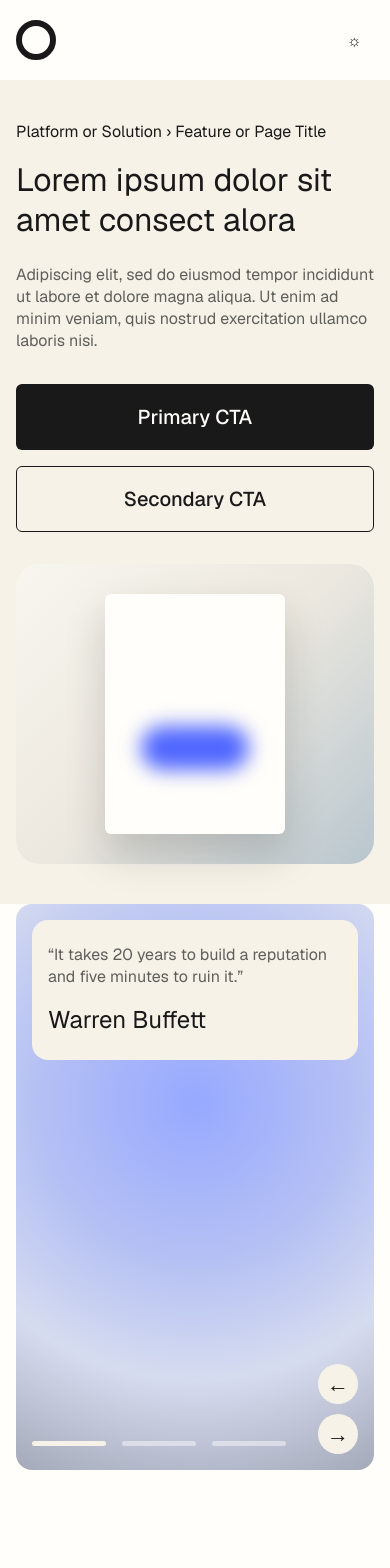
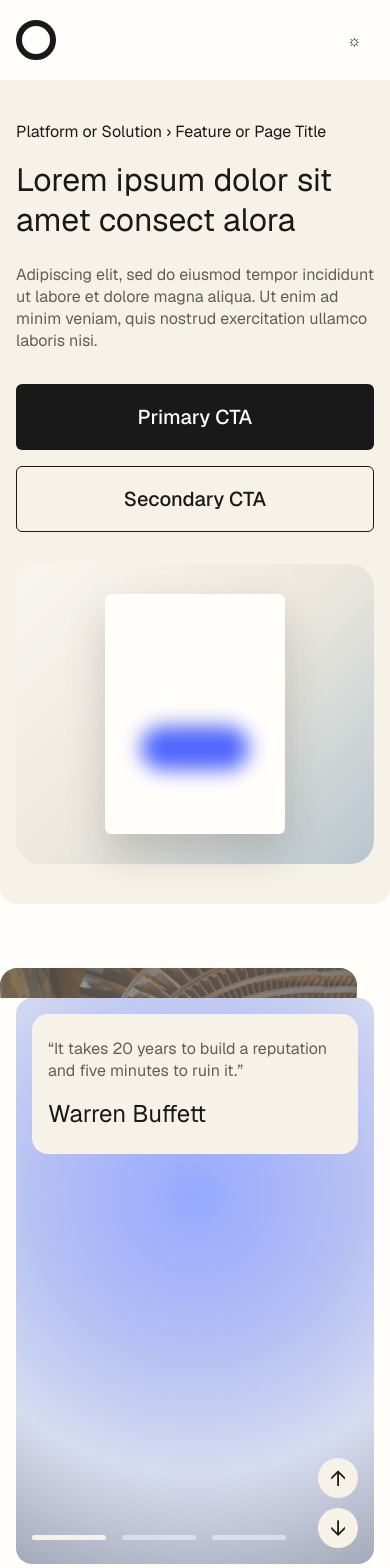
Before and after one commit to SpideyP00L/okta-assignment, a Next.js app: page / in a window 390 px wide. Shown: the top 1568 px of the page. Before the commit the page ends 1470 px from the top, so only its background shows below. Built offline with nearby package versions, Linux system fonts and the light colour scheme.

Commit message:
feat: align responsive hero and carousel

```diff
--- a/src/components/Hero/hero.styles.ts
+++ b/src/components/Hero/hero.styles.ts
@@ -4,7 +4,19 @@ import { colors, radius, spacing } from "@/styles/tokens";
 import { breakpoints } from "@/styles/breakpoints";
 
 export const HeroSection = styled.section`
+  width: 100%;
+
   background: ${colors.surfaceSecondary};
+
+  @media (max-width: ${breakpoints.tablet}) {
+    padding-inline: 33px;
+
+    background: ${colors.snow};
+  }
+
+  @media (max-width: ${breakpoints.mobile}) {
+    padding-inline: 0;
+  }
 `;
 
 export const HeroInner = styled.div`
@@ -13,18 +25,33 @@ export const HeroInner = styled.div`
 
   display: grid;
   grid-template-columns: 1fr 1fr;
-  gap: ${spacing.xl};
 
-  padding: ${spacing.xl} ${spacing.sm};
+  gap: 64px;
+
+  padding: 64px 16px;
+
+  box-sizing: border-box;
+
+  background: ${colors.surfaceSecondary};
 
   @media (max-width: ${breakpoints.tablet}) {
+    width: 100%;
+
     grid-template-columns: 1fr;
+
+    padding: 48px 64px;
+
     gap: 40px;
+
+    border-radius: 0 0 24px 24px;
   }
 
   @media (max-width: ${breakpoints.mobile}) {
     padding: 40px 16px;
+
     gap: 32px;
+
+    border-radius: 0 0 16px 16px;
   }
 `;
 
--- a/src/components/Quotes/CarouselNavigation.tsx
+++ b/src/components/Quotes/CarouselNavigation.tsx
@@ -2,6 +2,8 @@ import {
   ArrowButton,
   ArrowGroup,
   BottomNav,
+  DesktopArrow,
+  MobileArrow,
   Progress,
   ProgressBar,
   WayfindingWrapper,
@@ -24,18 +26,14 @@ export function CarouselNavigation() {
       </WayfindingWrapper>
 
       <ArrowGroup>
-        <ArrowButton
-          type="button"
-          aria-label="Previous quote"
-        >
-          ←
+        <ArrowButton type="button" aria-label="Previous quote">
+          <DesktopArrow aria-hidden="true">←</DesktopArrow>
+          <MobileArrow aria-hidden="true">↑</MobileArrow>
         </ArrowButton>
 
-        <ArrowButton
-          type="button"
-          aria-label="Next quote"
-        >
-          →
+        <ArrowButton type="button" aria-label="Next quote">
+          <DesktopArrow aria-hidden="true">→</DesktopArrow>
+          <MobileArrow aria-hidden="true">↓</MobileArrow>
         </ArrowButton>
       </ArrowGroup>
     </BottomNav>
--- a/src/components/Quotes/CarouselPreview.tsx
+++ b/src/components/Quotes/CarouselPreview.tsx
@@ -1,5 +1,6 @@
 import styled from "styled-components";
 
+import { breakpoints } from "@/styles/breakpoints";
 import { PreviewCard } from "./carousel.styles";
 
 type CarouselPreviewSide = "left" | "right";
@@ -8,35 +9,159 @@ interface CarouselPreviewProps {
   side: CarouselPreviewSide;
 }
 
+/*
+ * The exported desktop/tablet SVGs already contain
+ * the curved/tapered Figma geometry.
+ *
+ * Therefore:
+ * - do not stretch them to 298px
+ * - do not apply clip-path
+ * - do not apply masks
+ *
+ * We simply position the exported artwork correctly.
+ */
+
 const LeftPreview = styled(PreviewCard)`
-  left: 0;
-`;
-
-const RightPreview = styled(PreviewCard)`
-  right: 0;
-`;
-
-const PreviewImage = styled.img`
-  position: absolute;
-
-  top: 0;
+  left: 52.46px;
 
   width: 60px;
   height: 560px;
 
+  overflow: visible;
+
+  z-index: 1;
+
+  @media (max-width: ${breakpoints.tablet}) {
+    left: 39px;
+
+    width: 25px;
+    height: 560px;
+
+    overflow: hidden;
+  }
+
+  @media (max-width: ${breakpoints.mobile}) {
+    left: 50%;
+    top: 0;
+
+    width: 325px;
+    height: 30px;
+
+    overflow: hidden;
+
+    z-index: 1;
+
+    /* SVG already has the correct shape */
+    border-radius: 0;
+
+    transform: translateX(-50%);
+  }
+`;
+
+const RightPreview = styled(PreviewCard)`
+  right: 52.46px;
+
+  width: 64px;
+  height: 560px;
+
+  overflow: visible;
+
+  z-index: 1;
+
+  @media (max-width: ${breakpoints.tablet}) {
+    right: 39px;
+
+    width: 25px;
+    height: 560px;
+
+    overflow: hidden;
+  }
+
+  @media (max-width: ${breakpoints.mobile}) {
+  right: auto;
+  left: 0;
+  top: 0;
+
+  width: 325px;
+  height: 30px;
+
+  transform: scaleY(-1);
+}
+`;
+
+/*
+ * Desktop left asset:
+ *
+ * Native export:
+ * approximately 60 × 559
+ */
+const LeftPreviewImage = styled.img`
+  position: absolute;
+
+  left: 0;
+  top: 50%;
+
   display: block;
 
-  object-fit: cover;
+  width: 60px;
+  height: 559px;
 
-  opacity: 1;
+  max-width: none;
+
+  transform: translateY(-50%);
+
+  @media (max-width: ${breakpoints.tablet}) {
+    width: 60px;
+    height: 559px;
+  }
+
+  @media (max-width: ${breakpoints.mobile}) {
+    left: 0;
+    top: 0;
+
+    width: 325px;
+    height: 30px;
+
+    transform: none;
+  }
 `;
 
-const LeftPreviewImage = styled(PreviewImage)`
-  left: 52px;
-`;
+/*
+ * Desktop right asset:
+ *
+ * Native export:
+ * approximately 64 × 558
+ */
+const RightPreviewImage = styled.img`
+  position: absolute;
 
-const RightPreviewImage = styled(PreviewImage)`
-  right: 52px;
+  right: 0;
+  top: 50%;
+
+  display: block;
+
+  width: 64px;
+  height: 558px;
+
+  max-width: none;
+
+  transform: translateY(-50%);
+
+  @media (max-width: ${breakpoints.tablet}) {
+    width: 64px;
+    height: 558px;
+  }
+
+  @media (max-width: ${breakpoints.mobile}) {
+  right: auto;
+  left: 0;
+  top: 0;
+
+  width: 325px;
+  height: 30px;
+
+  transform: scaleY(-1);
+}
 `;
 
 export function CarouselPreview({
@@ -45,20 +170,34 @@ export function CarouselPreview({
   if (side === "left") {
     return (
       <LeftPreview aria-hidden="true">
+        <picture>
+          <source
+            media={`(max-width: ${breakpoints.mobile})`}
+            srcSet="/images/carousel/mobile-preview.svg"
+          />
+
           <LeftPreviewImage
             src="/images/carousel/left-preview.svg"
             alt=""
           />
+        </picture>
       </LeftPreview>
     );
   }
 
   return (
     <RightPreview aria-hidden="true">
+      <picture>
+        <source
+          media={`(max-width: ${breakpoints.mobile})`}
+          srcSet="/images/carousel/mobile-preview.svg"
+        />
+
         <RightPreviewImage
           src="/images/carousel/right-preview.svg"
           alt=""
         />
+      </picture>
     </RightPreview>
   );
 }
--- a/src/components/Quotes/carousel.styles.ts
+++ b/src/components/Quotes/carousel.styles.ts
@@ -3,27 +3,23 @@ import styled from "styled-components";
 import { colors } from "@/styles/tokens";
 import { breakpoints } from "@/styles/breakpoints";
 
-/*
- * Shared styled-components for the Quotes carousel.
- *
- * Keeping layout styles here makes the individual
- * carousel components smaller and easier to debug.
- */
-
 export const Section = styled.section`
   width: 100%;
-  overflow: hidden;
+
+  overflow: visible;
 
   background: ${colors.snow};
 
   padding: 96px 32px 0;
 
   @media (max-width: ${breakpoints.tablet}) {
-    padding: 0 16px;
+    padding: 64px 24px 0;
   }
 
   @media (max-width: ${breakpoints.mobile}) {
-    padding: 0 16px;
+    padding: 64px 0 0;
+
+    overflow: hidden;
   }
 `;
 
@@ -39,18 +35,24 @@ export const Carousel = styled.div`
   align-items: center;
   justify-content: center;
 
-  overflow: hidden;
+  overflow: visible;
 
   @media (max-width: ${breakpoints.tablet}) {
     width: min(100%, 834px);
     height: 628px;
+
+    overflow: visible;
   }
 
+  /*
+ * Mobile previews are intentionally clipped
+ * to the carousel viewport.
+ */
   @media (max-width: ${breakpoints.mobile}) {
     width: 100%;
-    height: auto;
+    height: 626px;
 
-    overflow: visible;
+    overflow: hidden;
   }
 `;
 
@@ -65,17 +67,11 @@ export const PreviewCard = styled.div`
 
   overflow: hidden;
 
-  border-radius: 18px;
-
   z-index: 1;
 
   @media (max-width: ${breakpoints.tablet}) {
     width: 250px;
     height: 560px;
-  }
-
-  @media (max-width: ${breakpoints.mobile}) {
-    display: none;
   }
 `;
 
@@ -110,12 +106,15 @@ export const MainSlide = styled.div`
 
   @media (max-width: ${breakpoints.tablet}) {
     width: calc(100% - 128px);
+
     padding: 32px;
   }
 
   @media (max-width: ${breakpoints.mobile}) {
-    width: 100%;
+    width: calc(100% - 32px);
     height: 566px;
+
+    margin: 30px auto;
 
     padding: 16px;
 
@@ -328,3 +327,19 @@ export const ArrowButton = styled.button`
     outline-offset: 2px;
   }
 `;
+
+export const DesktopArrow = styled.span`
+  display: inline;
+
+  @media (max-width: ${breakpoints.mobile}) {
+    display: none;
+  }
+`;
+
+export const MobileArrow = styled.span`
+  display: none;
+
+  @media (max-width: ${breakpoints.mobile}) {
+    display: inline;
+  }
+`;
```
Also changed, not shown: public/images/carousel/mobile-preview.svg (added). Lines whose indentation alone changed are shown as unchanged.
